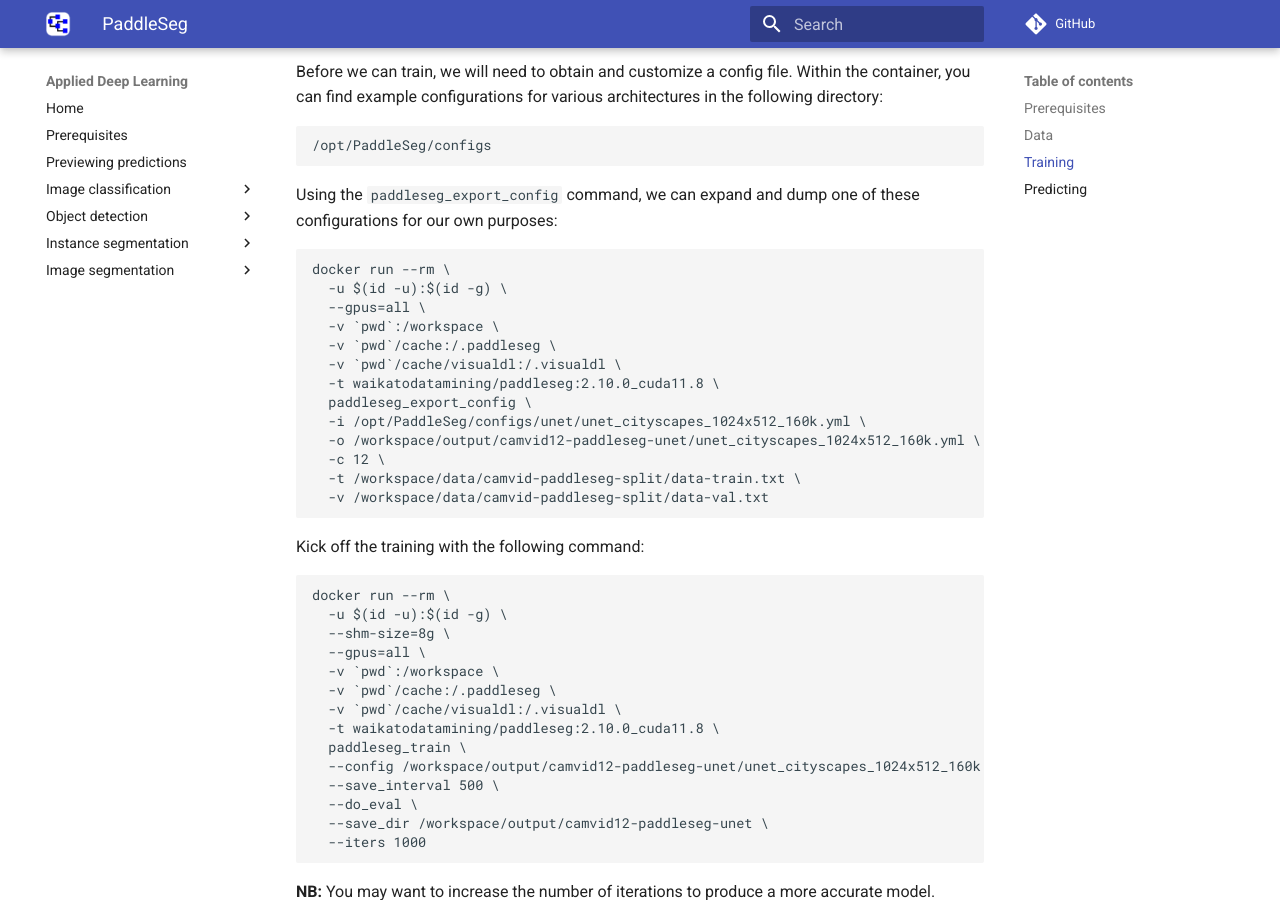
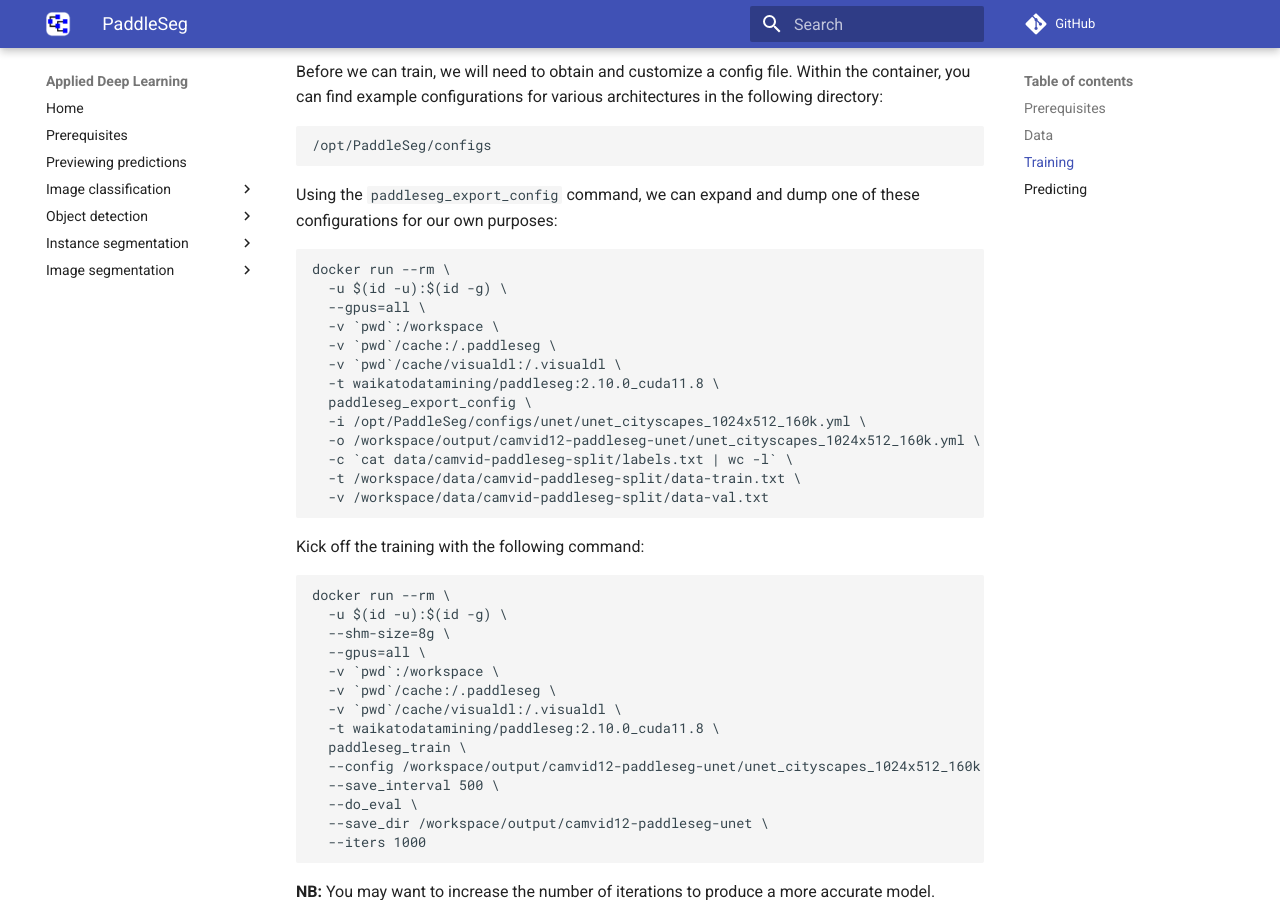
Before and after one commit to waikato-datamining/applied-deep-learning, an MkDocs documentation site: the page built from docs/image_segmentation/paddleseg.md, in a window 1280 px wide and 900 px high, scrolled down 1651 px. Built offline with MkDocs 1.6.1 and Material for MkDocs 9.7.7, drawn with Linux system fonts in a browser that asks for light colours; comment, search, counter and statistics services are not loaded.

Commit message:
extraction of number of classes is now automated

````diff
--- a/docs/image_segmentation/paddleseg.md
+++ b/docs/image_segmentation/paddleseg.md
@@ -98,7 +98,7 @@ docker run --rm \
   paddleseg_export_config \
   -i /opt/PaddleSeg/configs/unet/unet_cityscapes_1024x512_160k.yml \
   -o /workspace/output/camvid12-paddleseg-unet/unet_cityscapes_1024x512_160k.yml \
-  -c 12 \
+  -c `cat data/camvid-paddleseg-split/labels.txt | wc -l` \
   -t /workspace/data/camvid-paddleseg-split/data-train.txt \
   -v /workspace/data/camvid-paddleseg-split/data-val.txt
 ```
````
